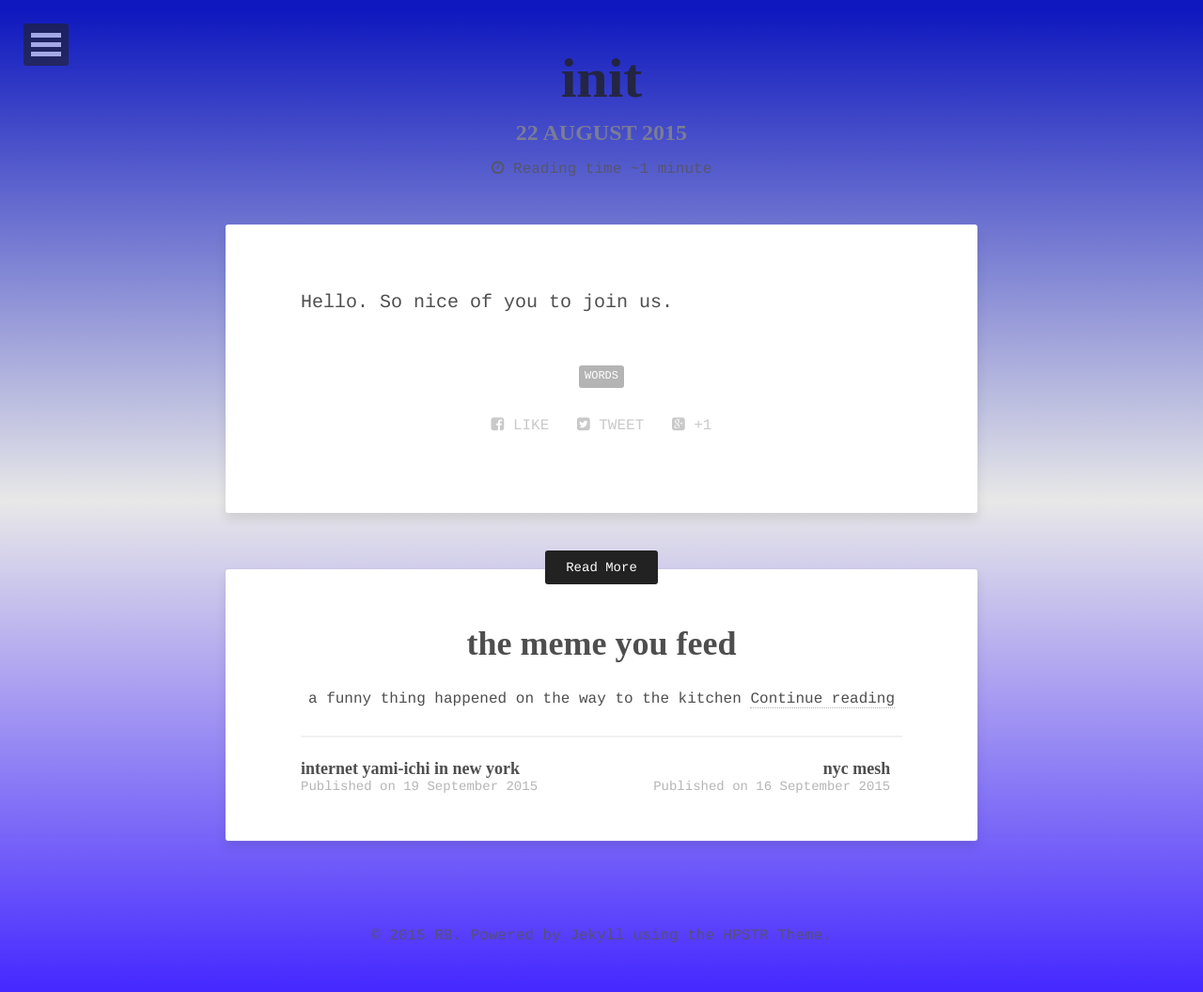
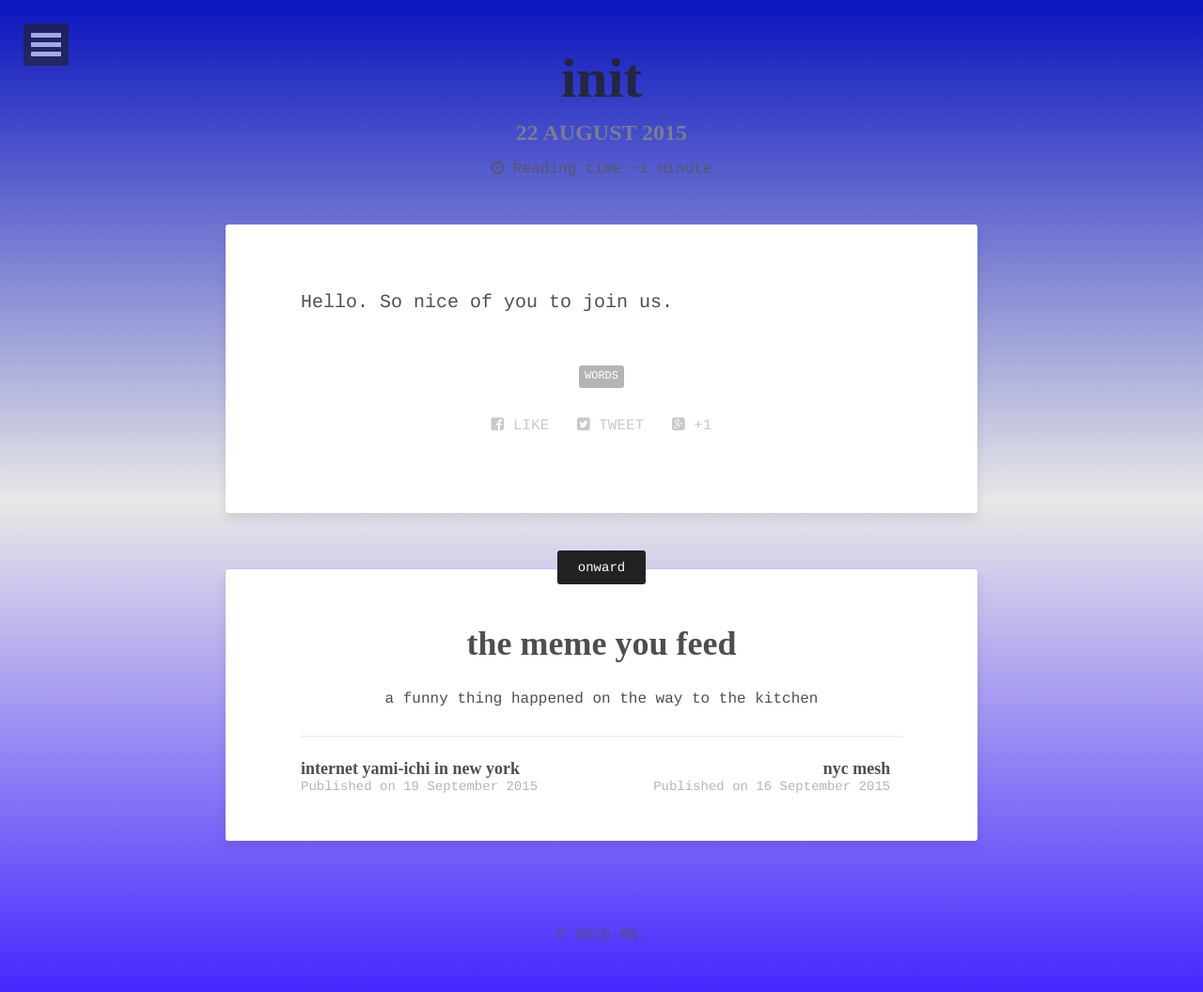
Before and after one commit to arebe/this.edgeofforever.net, a Jekyll site: the page built from _posts/2015-08-22-init.markdown, in a window 1280 px wide. Shown: the whole page at 94% size. Built offline with Jekyll 4.4.1, drawn with Linux system fonts in a browser that asks for light colours; nearby versions of some CDN libraries; some web fonts are replaced.

Commit message:
fixes and new pic

```diff
--- a/_config.yml
+++ b/_config.yml
@@ -14,7 +14,7 @@
 # Owner/author information
 owner:
   name:           RB
-  avatar:         rb_moss.jpg
+  avatar:         rb_moss.png
   bio:            "a creative technologist and digital renaissance human with a background that spans areas from cosmology to microbiology. "
   email:          this@edgeofforever.net
   # Social networking links used in footer. Update and remove as you like.
--- a/_includes/footer.html
+++ b/_includes/footer.html
@@ -1 +1 @@
-<span>&copy; {{ site.time | date: '%Y' }} {{ site.owner.name }}. Powered by <a href="http://jekyllrb.com" rel="nofollow">Jekyll</a> using the <a href="https://mademistakes.com/work/hpstr-jekyll-theme/" rel="nofollow">HPSTR Theme</a>.</span>
+<span>&copy; {{ site.time | date: '%Y' }} {{ site.owner.name }}. </span>
--- a/_includes/read-more.html
+++ b/_includes/read-more.html
@@ -1,11 +1,11 @@
 <div class="read-more">
   {% for post in site.related_posts limit:1 %}
     <div class="read-more-header">
-      <a href="{{ site.url }}{{ page.previous.url }}" class="read-more-btn">Read More</a>
+      <a href="{{ site.url }}{{ post.url }}" class="read-more-btn">onward</a>
     </div><!-- /.read-more-header -->
     <div class="read-more-content">
       <h3><a href="{{ site.url }}{{ post.url }}" title="{{ post.title }}">{{ post.title }}</a></h3>
-      <p>{% if post.description %}{{ post.description }}{% else %}{{ post.content | strip_html | strip_newlines | truncate: 140 }}&hellip;{% endif %} <a href="{{ site.url }}{{ post.url }}">Continue reading</a></p>
+      <p>{% if post.description %}{{ post.description }}{% else %}{{ post.content | strip_html | strip_newlines | truncate: 140 }}&hellip;{% endif %} </p>
     </div><!-- /.read-more-content -->
   {% endfor %}
   <div class="read-more-list">
```
Also changed, not shown: images/rb_moss.png (added).
